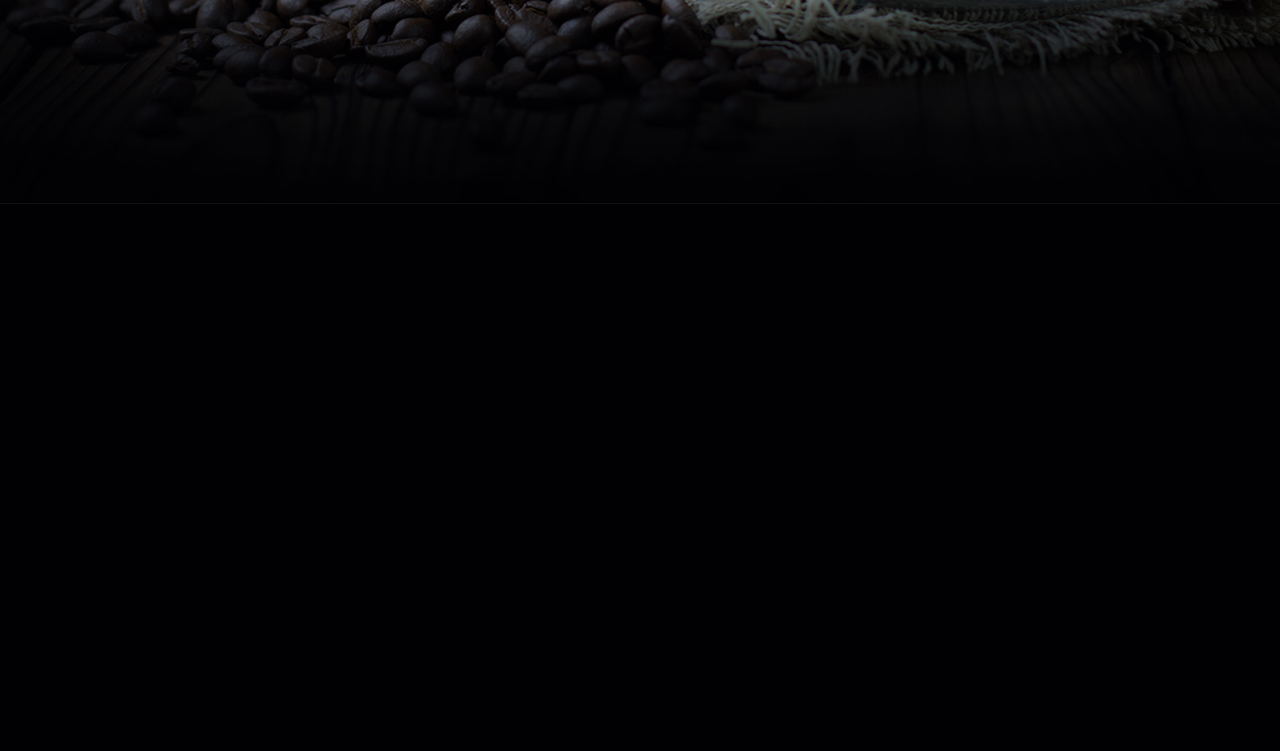
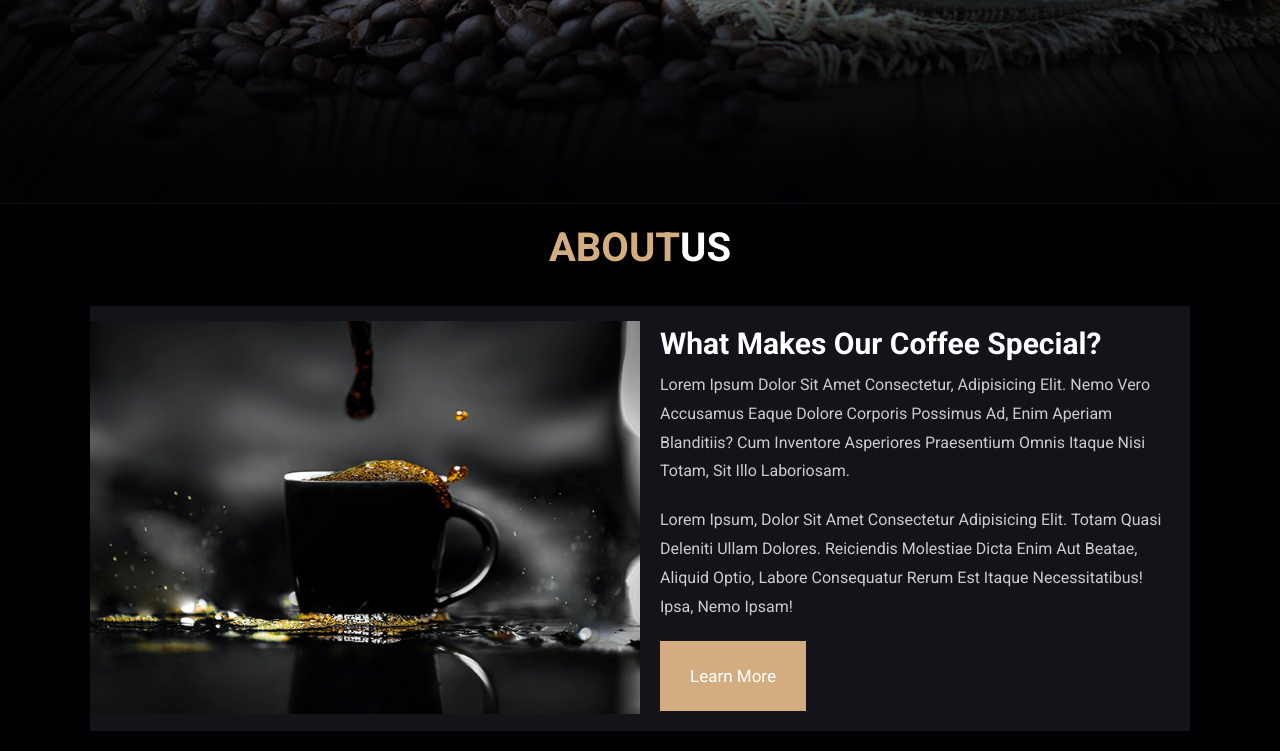
Before and after one commit to Tsikobadze369/Coffee-Shop, a plain HTML site: page index.html in a window 1280 px wide. Shown: the part 596-1347 px from the top of the page. Before the commit the page ends 800 px from the top, so only its background shows below. Drawn offline with Linux system fonts and the light colour scheme.

Commit message:
About section

```diff
--- a/index.html
+++ b/index.html
@@ -91,6 +91,33 @@
     </section>
 
     <!-- Home section,end -->
+
+    <!-- About section,start -->
+    <section class="about" id="about">
+      <h1 class="heading"><span>about</span>us</h1>
+      <div class="row">
+        <div class="image">
+          <img src="./images/about-img.jpeg" alt="" />
+        </div>
+        <div class="content">
+          <h3>what makes our coffee special?</h3>
+          <p>
+            Lorem ipsum dolor sit amet consectetur, adipisicing elit. Nemo vero
+            accusamus eaque dolore corporis possimus ad, enim aperiam
+            blanditiis? Cum inventore asperiores praesentium omnis itaque nisi
+            totam, sit illo laboriosam.
+          </p>
+          <p>
+            Lorem ipsum, dolor sit amet consectetur adipisicing elit. Totam
+            quasi deleniti ullam dolores. Reiciendis molestiae dicta enim aut
+            beatae, aliquid optio, labore consequatur rerum est itaque
+            necessitatibus! Ipsa, nemo ipsam!
+          </p>
+          <a href="#" class="btn">learn more</a>
+        </div>
+      </div>
+    </section>
+    <!-- About section,end -->
     <script src="./main.js"></script>
   </body>
 </html>
--- a/style.css
+++ b/style.css
@@ -42,6 +42,17 @@ body {
 }
 section {
   padding: 2rem 7%;
+}
+.heading {
+  text-align: center;
+  color: #fff;
+  text-transform: uppercase;
+  padding-bottom: 3.5rem;
+  font-size: 4rem;
+}
+.heading span {
+  color: var(--main-color);
+  text-transform: uppercase;
 }
 .btn {
   margin-top: 1rem;
@@ -175,6 +186,34 @@ section {
   width: 100%;
   text-align: center;
 }
+
+.about .row {
+  display: flex;
+  align-items: center;
+  background: var(--black);
+  flex-wrap: wrap;
+}
+.about .row .image {
+  flex: 1 1 45rem;
+}
+.about .row .image img {
+  width: 100%;
+}
+.about .row .content {
+  flex: 1 1 45rem;
+  padding: 2rem;
+}
+.about .row .content h3 {
+  font-size: 3rem;
+  color: #fff;
+}
+
+.about .row .content p {
+  font-size: 1.6rem;
+  color: #ccc;
+  padding: 1rem 0;
+  line-height: 1.8;
+}
 @media (max-width: 991px) {
   html {
     font-size: 55%;
```
